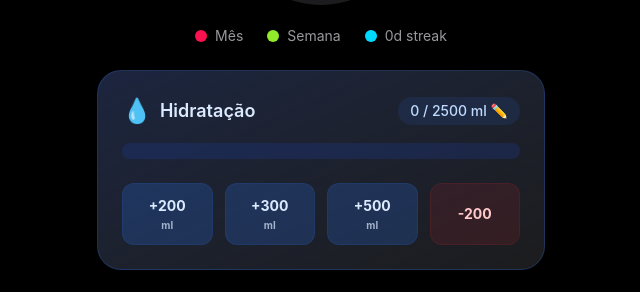
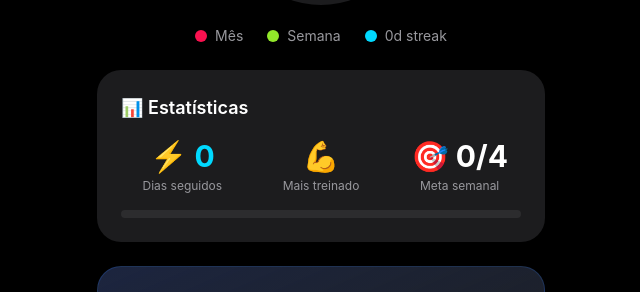
Before and after one commit to graeff01/myfitnnes, a React (Vite) app in the folder client/: page / in a window 1280 px wide. Shown: the part 302-594 px from the top of the page, without its empty margins (319-959 px from the left). Built offline with nearby package versions, Linux system fonts and the light colour scheme; no server answers.

Commit message:
Add StatsCard to Home

```diff
--- a/client/src/App.jsx
+++ b/client/src/App.jsx
@@ -6,6 +6,7 @@ import * as api from './services/api';
 import Header from './components/Header';
 import ActivityRings from './components/ActivityRings';
 import HydrationCard from './components/HydrationCard';
+import StatsCard from './components/StatsCard'; // Added
 import WorkoutModal from './components/WorkoutModal';
 import BottomNav from './components/BottomNav';
 import WorkoutSection from './components/WorkoutSection';
@@ -21,14 +22,14 @@ function App() {
   const [loading, setLoading] = useState(true);
   const [refreshKey, setRefreshKey] = useState(0);
 
-  // User Settings (could be fetched from API)
-  const weeklyGoal = 4; // Days per week
+  // User Settings
+  const weeklyGoal = 4;
 
   const loadData = async () => {
     try {
       setLoading(true);
       const [workoutsData, statsData] = await Promise.all([
-        api.getWorkouts(),
+        api.getWorkouts(), // Fixed API name
         api.getWeeklyStats()
       ]);
       setWorkouts(workoutsData);
@@ -47,24 +48,19 @@ function App() {
 
   // --- Statistics Calculation ---
   const stats = useMemo(() => {
-    if (!workouts.length) return { weekly: 0, monthly: 0, streak: 0 };
+    if (!workouts.length) return { weeklyPct: 0, monthlyPct: 0, streak: 0, weeklyCount: 0, mostTrained: null };
 
     const now = new Date();
-    const today = new Date(now.getFullYear(), now.getMonth(), now.getDate());
+    const today = now.toISOString().split('T')[0];
     const currentMonth = now.getMonth();
     const currentYear = now.getFullYear();
 
     // 1. Weekly Progress
-    // Find start of week (Sunday)
-    const startOfWeek = new Date(today);
-    startOfWeek.setDate(today.getDate() - today.getDay());
+    const startOfWeek = new Date(now);
+    startOfWeek.setDate(now.getDate() - now.getDay()); // Start Sunday
+    startOfWeek.setHours(0, 0, 0, 0);
 
-    const workoutsThisWeek = workouts.filter(w => {
-      const wDate = new Date(w.date + 'T00:00:00');
-      return wDate >= startOfWeek;
-    }).length; // This counts distinct WORKOUTS. If multiple per day?
-    // Usually 1 per day is the goal logic.
-    // Filter unique dates for the week
+    // Unique days trained this week
     const uniqueDaysWeek = new Set(workouts
       .filter(w => {
         const wDate = new Date(w.date + 'T00:00:00');
@@ -73,10 +69,9 @@ function App() {
       .map(w => w.date)
     ).size;
 
-    const weeklyProgress = Math.min((uniqueDaysWeek / weeklyGoal) * 100, 100);
+    const weeklyProgressPct = Math.min((uniqueDaysWeek / weeklyGoal) * 100, 100);
 
-    // 2. Monthly Progress (Arbitrary goal: 12 days?) or just consistency?
-    // Let's assume goal is roughly weeklyGoal * 4
+    // 2. Monthly Progress
     const monthlyGoal = weeklyGoal * 4;
     const uniqueDaysMonth = new Set(workouts
       .filter(w => {
@@ -86,41 +81,33 @@ function App() {
       .map(w => w.date)
     ).size;
 
-    const monthlyProgress = Math.min((uniqueDaysMonth / monthlyGoal) * 100, 100);
+    const monthlyProgressPct = Math.min((uniqueDaysMonth / monthlyGoal) * 100, 100);
 
     // 3. Streak
     let streak = 0;
     const sortedDates = [...new Set(workouts.map(w => w.date))].sort((a, b) => new Date(b) - new Date(a));
 
-    // Check if trained today
-    const trainedToday = sortedDates.includes(today.toISOString().split('T')[0]);
-    let checkDate = new Date(today);
+    if (sortedDates.length > 0) {
+      let currentDate = new Date(sortedDates[0] + 'T00:00:00');
+      const nowObj = new Date(today + 'T00:00:00');
+      const diffHours = (nowObj - currentDate) / (1000 * 60 * 60);
 
-    // If not trained today, checking from yesterday for streak?
-    // Usually streak allows missing current day until it ends.
-    // Let's strictly count consecutive days backward from most recent workout logic?
-    // User logic: "Streak" usually implies continuous.
-    // If I didn't train today, streak might be 0?
-    // Or streak is "current active streak".
-
-    // Simple logic:
-    if (sortedDates.length > 0) {
-      let currentString = sortedDates[0];
-      let currentDate = new Date(currentString + 'T00:00:00');
-
-      // Difference between today and last workout
-      const diffHours = (today - currentDate) / (1000 * 60 * 60);
-
-      if (diffHours < 48) { // If last workout was today or yesterday
+      // If last workout was today or yesterday, streak is active
+      if (diffHours < 48) {
         streak = 1;
         let previousDate = new Date(currentDate);
         previousDate.setDate(previousDate.getDate() - 1);
 
+        // Check backwards
         for (let i = 1; i < sortedDates.length; i++) {
-          const d = new Date(sortedDates[i] + 'T00:00:00');
-          if (d.getTime() === previousDate.getTime()) {
+          const dStr = sortedDates[i];
+          const pStr = previousDate.toISOString().split('T')[0];
+
+          if (dStr === pStr) {
             streak++;
             previousDate.setDate(previousDate.getDate() - 1);
+          } else if (dStr > pStr) {
+            continue; // Should not happen with sorted set
           } else {
             break;
           }
@@ -128,7 +115,25 @@ function App() {
       }
     }
 
-    return { weekly: weeklyProgress, monthly: monthlyProgress, streak };
+    // 4. Most Trained (Month)
+    const muscleMap = {};
+    workouts.filter(w => {
+      const wDate = new Date(w.date + 'T00:00:00');
+      return wDate.getMonth() === currentMonth && wDate.getFullYear() === currentYear;
+    }).forEach(w => {
+      w.muscle_groups.split(',').forEach(g => {
+        muscleMap[g] = (muscleMap[g] || 0) + 1;
+      });
+    });
+    const mostTrained = Object.entries(muscleMap).sort((a, b) => b[1] - a[1])[0]?.[0];
+
+    return {
+      weeklyPct: weeklyProgressPct,
+      monthlyPct: monthlyProgressPct,
+      streak,
+      weeklyCount: uniqueDaysWeek,
+      mostTrained
+    };
   }, [workouts]);
 
 
@@ -193,11 +198,20 @@ function App() {
               className="space-y-6"
             >
               <Header title="MyFit" subtitle="Sua jornada diária" />
+
               <ActivityRings
-                weeklyProgress={stats.weekly}
-                monthlyProgress={stats.monthly}
+                weeklyProgress={stats.weeklyPct}
+                monthlyProgress={stats.monthlyPct}
                 streak={stats.streak}
               />
+
+              <StatsCard
+                streak={stats.streak}
+                weeklyGoal={weeklyGoal}
+                weeklyProgress={stats.weeklyCount}
+                monthlyStats={{ most_trained: stats.mostTrained }}
+              />
+
               <HydrationCard />
             </motion.div>
           )}
@@ -220,7 +234,6 @@ function App() {
                 />
               </div>
 
-              {/* Floating Action Button for Adding Workout */}
               <motion.button
                 whileHover={{ scale: 1.05 }}
                 whileTap={{ scale: 0.95 }}
```
